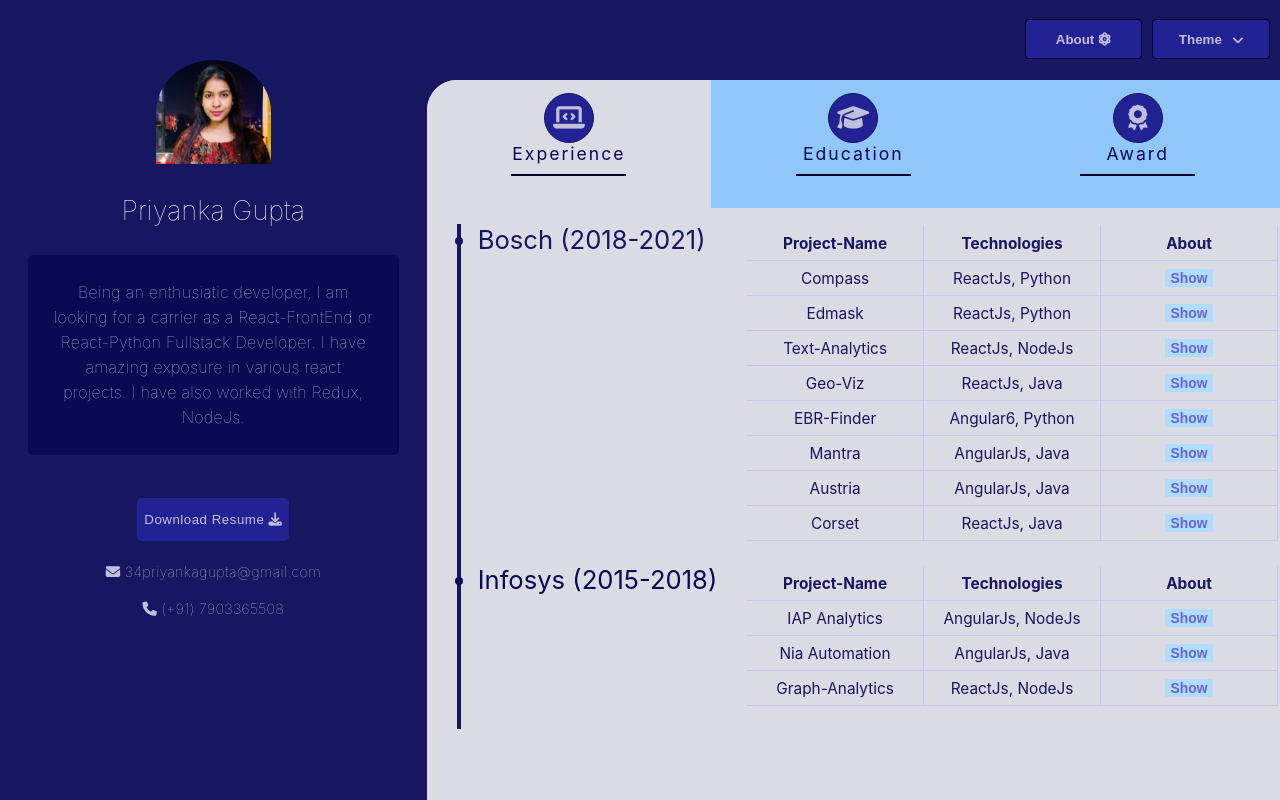
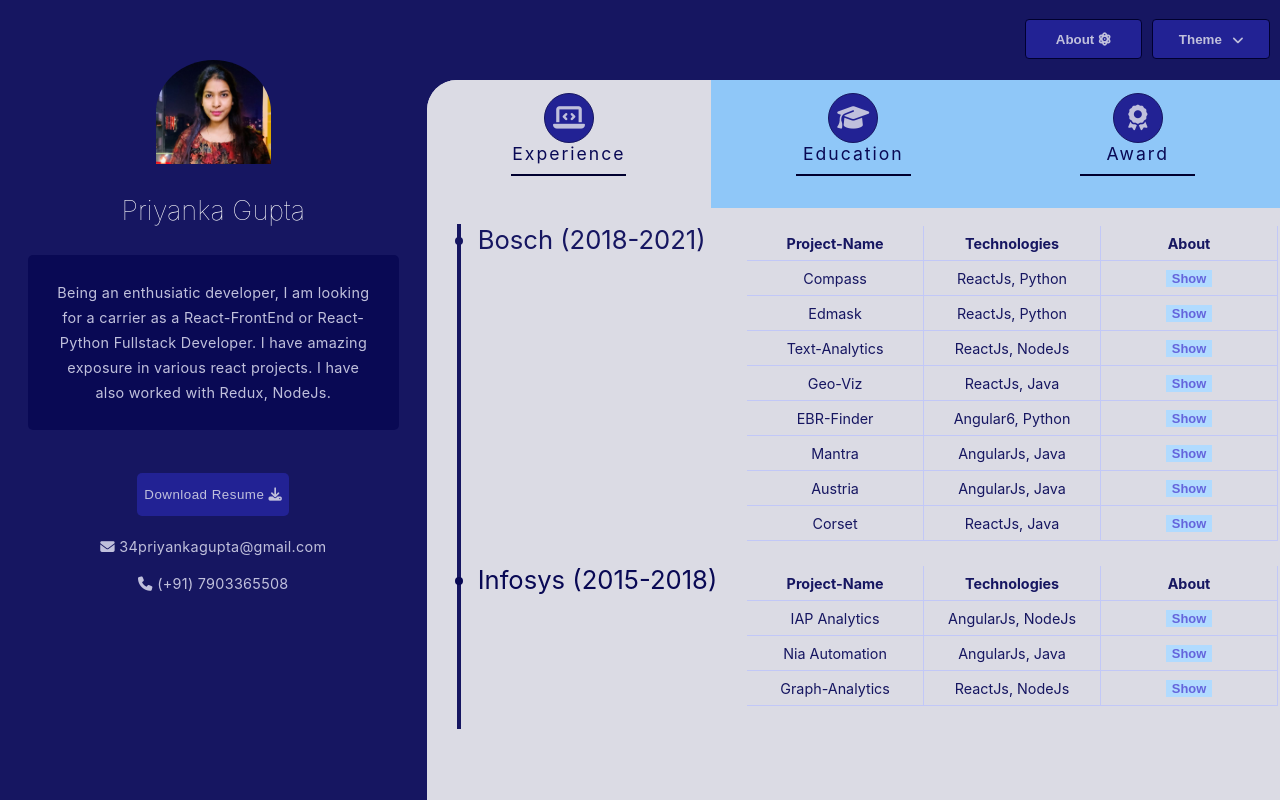
Before and after one commit to priyankagupta34/react-profile, a React (Create React App) app: page / in a window 1280 px wide. Built offline with nearby package versions, Linux system fonts and the light colour scheme.

Commit message:
experience, education

```diff
--- a/src/js/description-main/DescriptionMain.css
+++ b/src/js/description-main/DescriptionMain.css
@@ -69,7 +69,7 @@
 }
 
 .tableA {
-    font-size: 0.6em;
+    font-size: 0.56em;
     margin-bottom: 21px;
 }
 
--- a/src/js/description-main/DescriptionMain.js
+++ b/src/js/description-main/DescriptionMain.js
@@ -117,7 +117,9 @@ export default class DescriptionMain extends Component {
                                                         <td className={`bitTabTd ${tableBorderTheme}`}>{item.name}</td>
                                                         <td className={`bitTabTd ${tableBorderTheme}`}>{item.techs}</td>
                                                         <td className={`bitTabTd ${tableBorderTheme}`}><button className={`menuBtn_1 ${btnDefaultTheme}`}
-                                                            onClick={this.showDescription.bind(this, `bos_${index}`)}>Show </button></td>
+                                                            onClick={this.showDescription.bind(this, `bos_${index}`)}>
+                                                            {`bos_${index}` === activeShowDesc? 'Hide':'Show'}
+                                                             </button></td>
                                                     </tr>
                                                     {activeShowDesc === `bos_${index}` && <tr className="descRT"
                                                         style={{ color: descriptionColor, borderRight: `4px solid ${generalColor}`, borderLeft: `4px solid ${generalColor}` }}
--- a/src/js/profile-main/ProfileMain.css
+++ b/src/js/profile-main/ProfileMain.css
@@ -38,7 +38,8 @@ img {
     /* box-shadow: 0 0 4px grey, 0 0 5px grey, 0 0 6px grey; */
     letter-spacing: 0.3px;
     line-height: 25px;
-    font-weight: 100;
+    /* font-weight: 100; */
+        font-size: 0.9em;
 }
 
 .btnY {
@@ -67,7 +68,7 @@ img {
     font-size: 0.9em;
     text-align: center;
     letter-spacing: 0.3px;
-    font-weight: 100;
+    /* font-weight: 100; */
 }
 
 .faDon {
```
